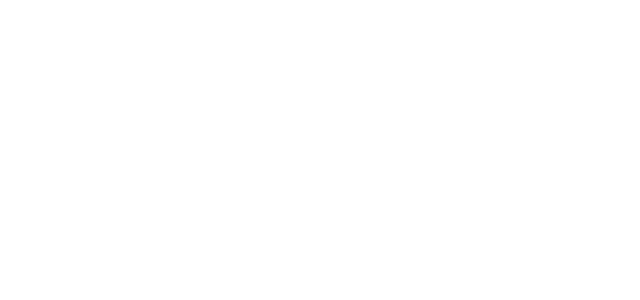
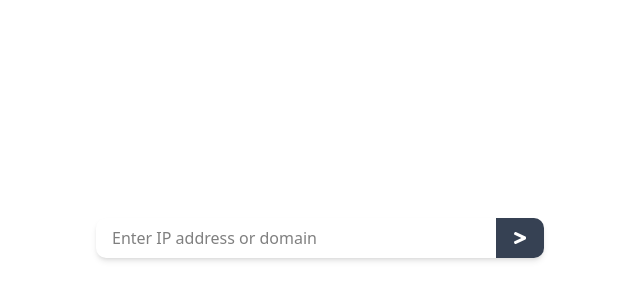
Before and after one commit to hassan-ayinde/tsx_lab, a React (Vite) app in the folder Ip_address_checker/: page / in a window 1280 px wide. Shown: the part 208-508 px from the top of the page, without its empty margins (320-960 px from the left). Built offline with nearby package versions, Linux system fonts and the light colour scheme; no server answers.

Commit message:
feat: integrate map visibility toggle and context provider into App component

```diff
--- a/Ip_address_checker/src/App.tsx
+++ b/Ip_address_checker/src/App.tsx
@@ -1,7 +1,26 @@
 import './App.css';
+import AppContainer from '@/components/AppContainer';
+import Header from '@/components/Header';
+import InfoPanel from '@/components/InfoPanel';
+import {IpDataProvider} from './context/IpDataContext';
+import MyMap from '@/components/MyMap';
+import 'leaflet/dist/leaflet.css';
+import '@/lib/fixLeafletIcon';
+import { useState } from 'react';
 
 function App() {
-  return <></>;
+   const [showMap, setShowMap] = useState<boolean>(false);
+  return (
+    <>
+      <IpDataProvider>
+        <AppContainer>
+          <Header onMapShow={() => setShowMap(true)}/>
+          <InfoPanel />
+          {showMap && <MyMap />}
+        </AppContainer>
+      </IpDataProvider>
+  </>
+);
 }
 
 export default App;
```
